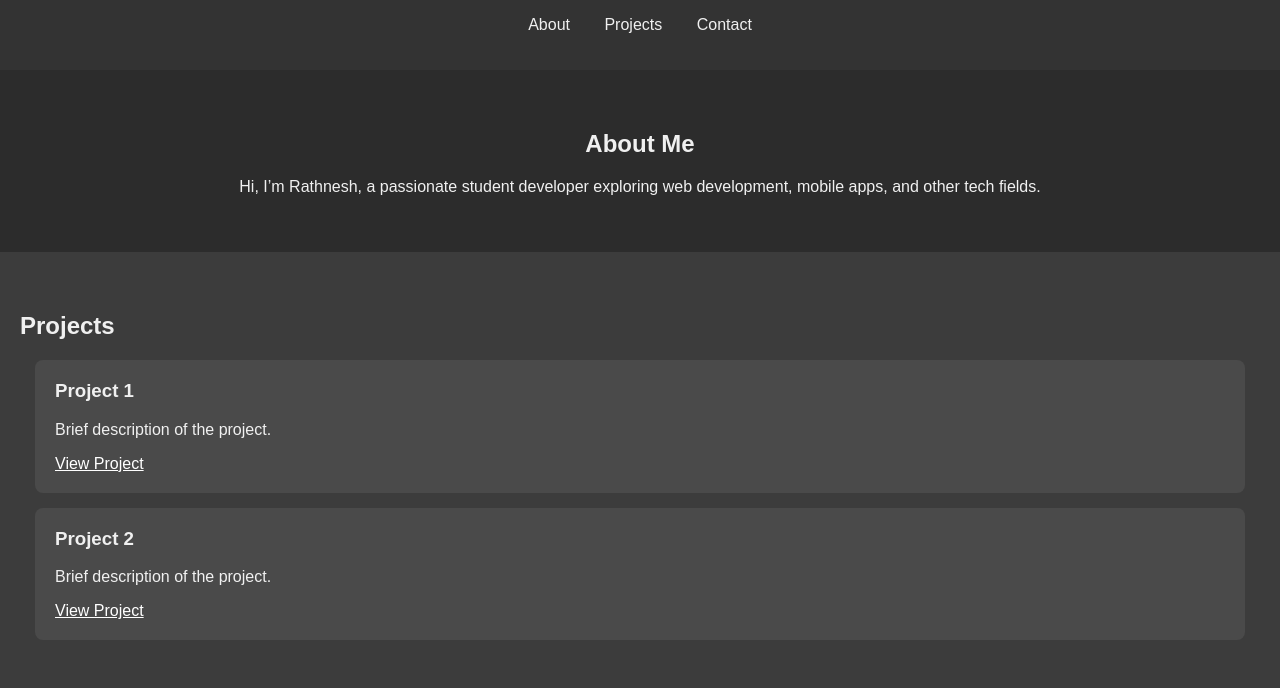
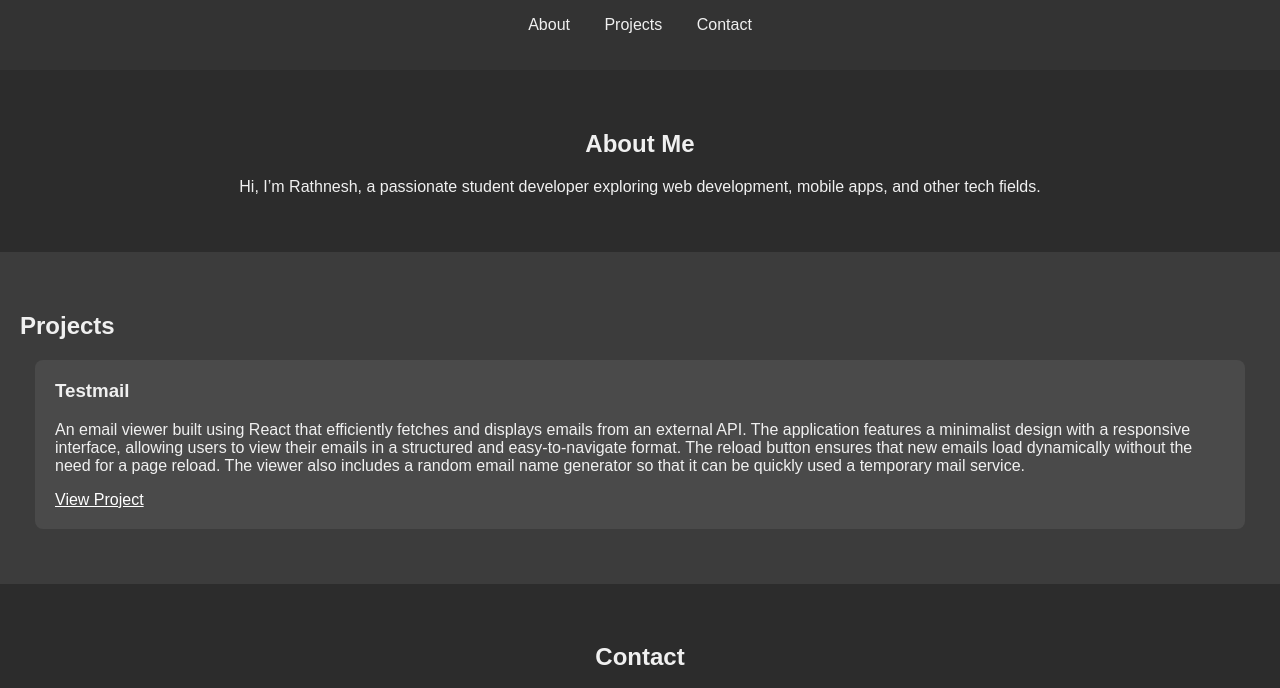
Before and after one commit to rathneshsechs/rathneshsechs.github.io, a plain HTML site: page index.html in a window 1280 px wide. Shown: the part 100-788 px from the top of the page. Drawn offline with Linux system fonts and the light colour scheme.

Commit message:
Update index.html

```diff
--- a/index.html
+++ b/index.html
@@ -3,7 +3,7 @@
 <head>
   <meta charset="UTF-8">
   <meta name="viewport" content="width=device-width, initial-scale=1.0">
-  <title>?</title>
+  <title>fwayh</title>
   <link rel="stylesheet" href="style.css">
 </head>
 <body>
@@ -27,15 +27,16 @@
   <section id="projects">
     <h2>Projects</h2>
     <div class="project-card">
-      <h3>Project 1</h3>
-      <p>Brief description of the project.</p>
+      <h3>Testmail</h3>
+      <p>An email viewer built using React that efficiently fetches and displays emails from an external API. The application features a minimalist design with a responsive interface, allowing users to view their emails in a structured and easy-to-navigate format. The reload button ensures that new emails load dynamically without the need for a page reload. The viewer also includes a random email name generator so that it can be quickly used a temporary mail service.</p>
       <a href="#">View Project</a>
     </div>
+    <!-- This is a single-line comment
     <div class="project-card">
       <h3>Project 2</h3>
       <p>Brief description of the project.</p>
       <a href="#">View Project</a>
-    </div>
+    </div> -->
   </section>
 
   <section id="contact">
```
